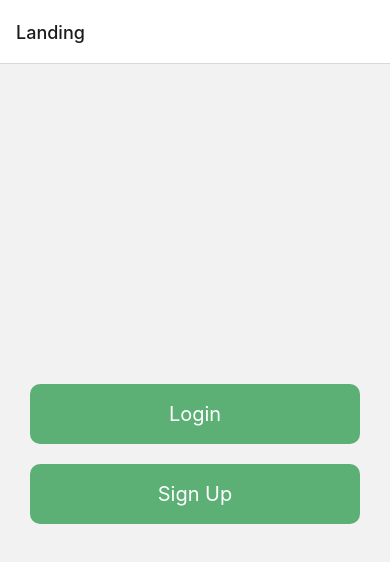
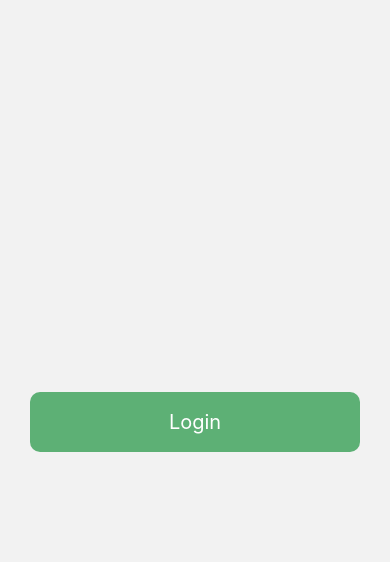
Before and after one commit to blackflare546/login-app, a React Native app: screen /Landing in a window 390 px wide. Shown: the top 562 px of the page. Built offline with nearby package versions, Linux system fonts and the light colour scheme.

Commit message:
feat: add navigation on dashboard

```diff
--- a/App.tsx
+++ b/App.tsx
@@ -1,17 +1,18 @@
 import { NavigationContainer } from "@react-navigation/native";
 import { createNativeStackNavigator } from "@react-navigation/native-stack";
-import {
-  DashboardScreen,
-  LandingScreen,
-  LoginScreen,
-} from "./src/scenes/Entry";
+import { LandingScreen, LoginScreen } from "./src/scenes/Entry";
+import { DashboardScreen } from "./src/scenes/Main";
 
 const Stack = createNativeStackNavigator();
 
 function App() {
   return (
     <NavigationContainer>
-      <Stack.Navigator>
+      <Stack.Navigator
+        screenOptions={{
+          headerShown: false,
+        }}
+      >
         <Stack.Screen name="Landing" component={LandingScreen} />
         <Stack.Screen name="Login" component={LoginScreen} />
         <Stack.Screen name="Dashboard" component={DashboardScreen} />
--- a/package.json
+++ b/package.json
@@ -10,6 +10,7 @@
   },
   "dependencies": {
     "@hookform/resolvers": "^3.1.1",
+    "@react-navigation/bottom-tabs": "^6.5.8",
     "@react-navigation/native": "^6.1.7",
     "@react-navigation/native-stack": "^6.9.13",
     "@types/styled-components-react-native": "^5.2.1",
--- a/src/scenes/Entry/index.ts
+++ b/src/scenes/Entry/index.ts
@@ -1,3 +1,2 @@
 export {default as LandingScreen} from "./screens/landing.screen"
 export {default as LoginScreen} from "./screens/login.screen"
-export {default as DashboardScreen} from "./screens/dashboard.screen"
--- a/src/scenes/Entry/screens/dashboard.screen.tsx
+++ /dev/null
@@ -1,23 +0,0 @@
-import React from "react";
-import { useRoute, RouteProp } from "@react-navigation/native";
-import { Container, EmailText, WelcomeText } from "../styles/dashboard.styled";
-
-// Define the type for route parameters
-type DashboardScreenRouteParams = {
-  email: string;
-};
-
-const DashboardScreen: React.FC = () => {
-  const route =
-    useRoute<RouteProp<Record<string, DashboardScreenRouteParams>, string>>();
-  const { email } = route.params;
-
-  return (
-    <Container>
-      <WelcomeText>Welcome to Dashboard</WelcomeText>
-      <EmailText>{email}</EmailText>
-    </Container>
-  );
-};
-
-export default DashboardScreen;
--- a/src/scenes/Entry/screens/landing.screen.tsx
+++ b/src/scenes/Entry/screens/landing.screen.tsx
@@ -23,10 +23,6 @@ const LandingScreen: React.FC<LandingScreenProps> = ({ navigation }) => {
       <ButtonContainer onPress={() => navigate("Login")}>
         <ButtonText>Login</ButtonText>
       </ButtonContainer>
-
-      <ButtonContainer>
-        <ButtonText>Sign Up</ButtonText>
-      </ButtonContainer>
     </LandingContainer>
   );
 };
--- a/src/scenes/Entry/screens/login.screen.tsx
+++ b/src/scenes/Entry/screens/login.screen.tsx
@@ -65,6 +65,10 @@ const LoginScreen: React.FC<LandingScreenProps> = ({ navigation }) => {
 
   return (
     <LoginContainer>
+      <Text style={{ fontSize: 32, marginBottom: 10, fontWeight: "600" }}>
+        Login
+      </Text>
+
       <Controller
         control={control}
         rules={{
--- a/src/scenes/Main/index.ts
+++ b/src/scenes/Main/index.ts
@@ -0,0 +1 @@
+export {default as DashboardScreen} from "../Main/screens/dashboard.screen"
--- /dev/null
+++ b/src/scenes/Main/screens/dashboard.screen.tsx
@@ -0,0 +1,47 @@
+import React from "react";
+import { useRoute, RouteProp } from "@react-navigation/native";
+import { Container, EmailText, WelcomeText } from "../styles/dashboard.styled";
+import { createBottomTabNavigator } from "@react-navigation/bottom-tabs";
+import { View, Text } from "react-native";
+
+// Define the type for route parameters
+type DashboardScreenRouteParams = {
+  email: string;
+};
+
+const Tab = createBottomTabNavigator();
+
+const HomeScreen = () => {
+  return (
+    <View style={{ flex: 1, justifyContent: "center", alignItems: "center" }}>
+      <Text>Home Screen</Text>
+    </View>
+  );
+};
+
+const ListScreen = () => {
+  return (
+    <View style={{ flex: 1, justifyContent: "center", alignItems: "center" }}>
+      <Text>List Screen</Text>
+    </View>
+  );
+};
+
+const DashboardScreen: React.FC = () => {
+  const route =
+    useRoute<RouteProp<Record<string, DashboardScreenRouteParams>, string>>();
+  const { email } = route.params;
+
+  return (
+    <Tab.Navigator
+      screenOptions={{
+        headerShown: false,
+      }}
+    >
+      <Tab.Screen name="Home" component={HomeScreen} />
+      <Tab.Screen name="Lists" component={ListScreen} />
+    </Tab.Navigator>
+  );
+};
+
+export default DashboardScreen;
```
Also changed, not shown: src/scenes/Main/styles/dashboard.styled.ts (renamed from src/scenes/Entry/styles/dashboard.styled.ts), 1 other file (tests, documents, lock files or other folders).
